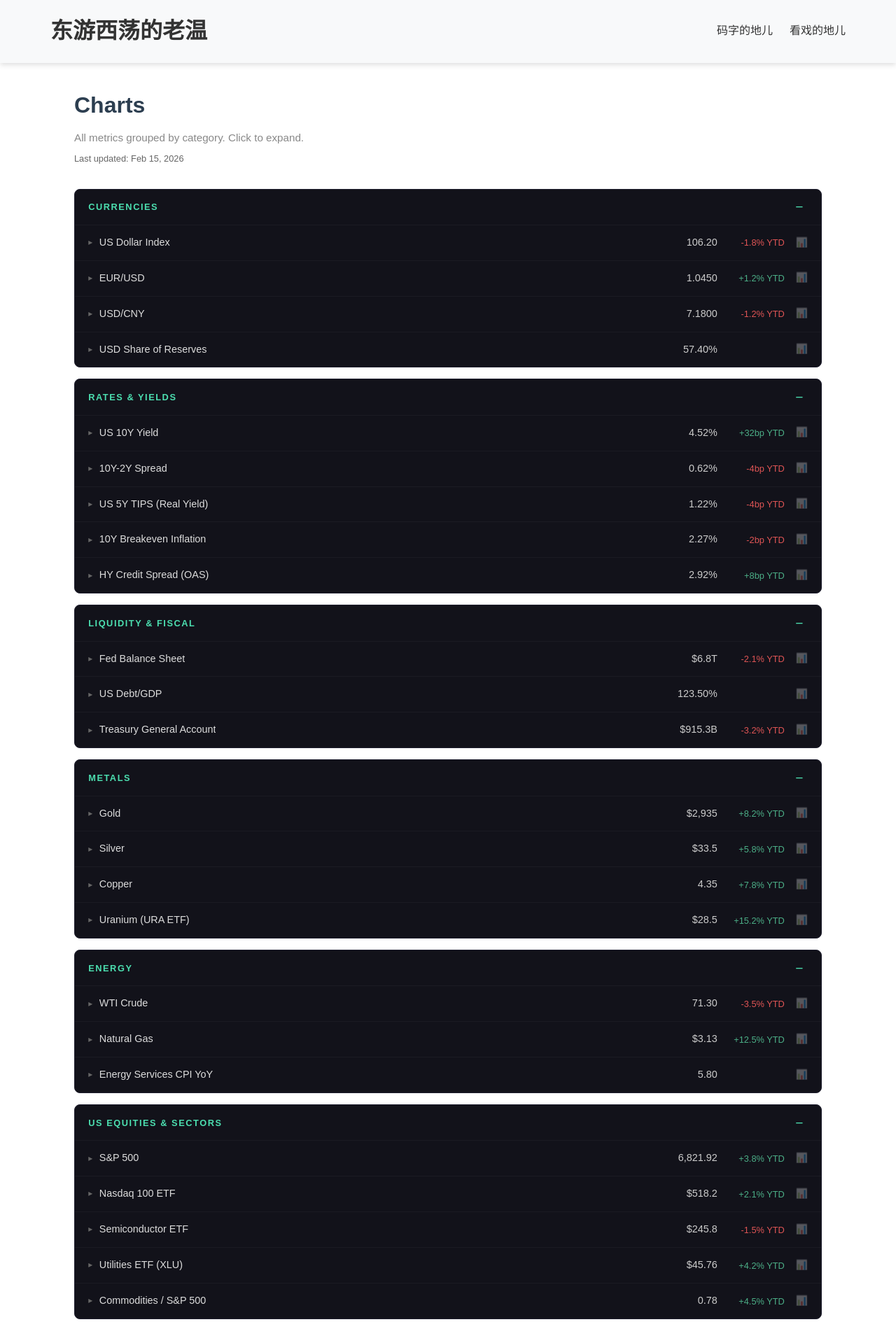
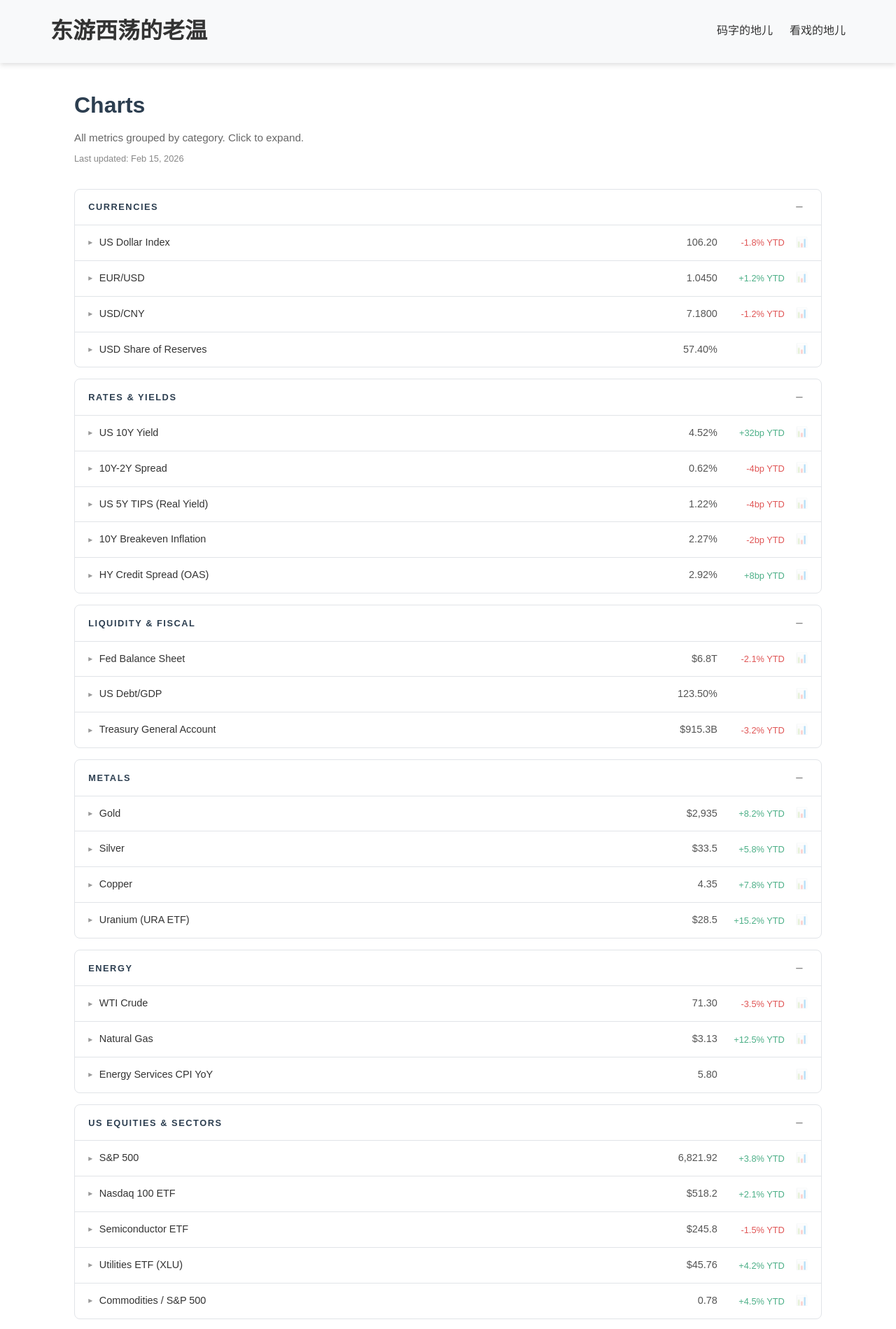
Before and after one commit to pwen/pwen.github.io, a Jekyll site: the page built from charts.html, in a window 1280 px wide. Shown: the top 1899 px of the page at 70% size. Built offline with Jekyll 4.4.1, drawn with Linux system fonts in a browser that asks for light colours.

Commit message:
light mode

```diff
--- a/assets/css/charts.css
+++ b/assets/css/charts.css
@@ -19,21 +19,21 @@
 }
 
 .charts-subtitle {
-    color: #888;
+    color: #666;
     font-size: 0.95rem;
     margin: 0;
 }
 
 .charts-updated {
-    color: #666;
+    color: #888;
     font-size: 0.8rem;
     margin-top: 0.25rem;
 }
 
 /* ─── Category sections ─── */
 .chart-category {
-    background: #12121a;
-    border: 1px solid #1e1e2e;
+    background: #fff;
+    border: 1px solid var(--border-color, #e1e4e8);
     border-radius: 8px;
     margin-bottom: 1rem;
     overflow: hidden;
@@ -50,19 +50,19 @@
 }
 
 .chart-category-header:hover {
-    background: rgba(255, 255, 255, 0.03);
+    background: rgba(0, 0, 0, 0.02);
 }
 
 .chart-category-name {
     font-size: 0.8rem;
     font-weight: 700;
     letter-spacing: 0.12em;
-    color: #4cdfb0;
+    color: var(--primary-color, #2c3e50);
 }
 
 .chart-category-toggle {
     font-size: 1.2rem;
-    color: #4cdfb0;
+    color: #888;
     font-weight: 300;
     line-height: 1;
     width: 24px;
@@ -89,16 +89,16 @@
     align-items: center;
     padding: 0.75rem 1.2rem;
     cursor: pointer;
-    border-top: 1px solid rgba(255, 255, 255, 0.04);
+    border-top: 1px solid var(--border-color, #e1e4e8);
     transition: background 0.12s;
 }
 
 .chart-metric-row:hover {
-    background: rgba(255, 255, 255, 0.04);
+    background: rgba(0, 0, 0, 0.025);
 }
 
 .chart-metric-row.active {
-    background: rgba(255, 255, 255, 0.06);
+    background: rgba(0, 0, 0, 0.04);
 }
 
 .chart-metric-info {
@@ -109,7 +109,7 @@
 }
 
 .chart-metric-arrow {
-    color: #666;
+    color: #999;
     font-size: 0.75rem;
     transition: transform 0.15s;
     flex-shrink: 0;
@@ -118,7 +118,7 @@
 .chart-metric-name {
     font-size: 0.9rem;
     font-weight: 500;
-    color: #ddd;
+    color: var(--text-color, #333);
     white-space: nowrap;
     overflow: hidden;
     text-overflow: ellipsis;
@@ -134,7 +134,7 @@
 .chart-metric-value {
     font-size: 0.9rem;
     font-weight: 500;
-    color: #ccc;
+    color: #555;
     font-variant-numeric: tabular-nums;
 }
 
@@ -164,19 +164,19 @@
     overflow: hidden;
     transition: max-height 0.35s ease, padding 0.25s ease;
     padding: 0 1.2rem;
-    background: rgba(255, 255, 255, 0.02);
+    background: var(--light-gray, #f8f9fa);
     border-top: none;
 }
 
 .chart-metric-expand.expanded {
     max-height: 500px;
     padding: 1rem 1.2rem 1.2rem;
-    border-top: 1px solid rgba(255, 255, 255, 0.04);
+    border-top: 1px solid var(--border-color, #e1e4e8);
 }
 
 .chart-metric-desc {
     font-size: 0.82rem;
-    color: #888;
+    color: #666;
     line-height: 1.5;
     margin-bottom: 0.75rem;
 }
--- a/assets/js/charts.js
+++ b/assets/js/charts.js
@@ -235,10 +235,10 @@
                 plugins: {
                     legend: { display: false },
                     tooltip: {
-                        backgroundColor: '#1a1a2e',
-                        titleColor: '#ccc',
-                        bodyColor: '#fff',
-                        borderColor: '#333',
+                        backgroundColor: '#fff',
+                        titleColor: '#666',
+                        bodyColor: '#333',
+                        borderColor: '#e1e4e8',
                         borderWidth: 1,
                         callbacks: {
                             label: ctx => formatRawValue(ctx.raw, m)
@@ -247,12 +247,12 @@
                 },
                 scales: {
                     x: {
-                        ticks: { color: '#666', maxTicksLimit: 6, font: { size: 11 } },
-                        grid: { color: 'rgba(255,255,255,0.05)' }
+                        ticks: { color: '#888', maxTicksLimit: 6, font: { size: 11 } },
+                        grid: { color: 'rgba(0,0,0,0.06)' }
                     },
                     y: {
-                        ticks: { color: '#666', font: { size: 11 } },
-                        grid: { color: 'rgba(255,255,255,0.05)' }
+                        ticks: { color: '#888', font: { size: 11 } },
+                        grid: { color: 'rgba(0,0,0,0.06)' }
                     }
                 },
                 interaction: {
```
